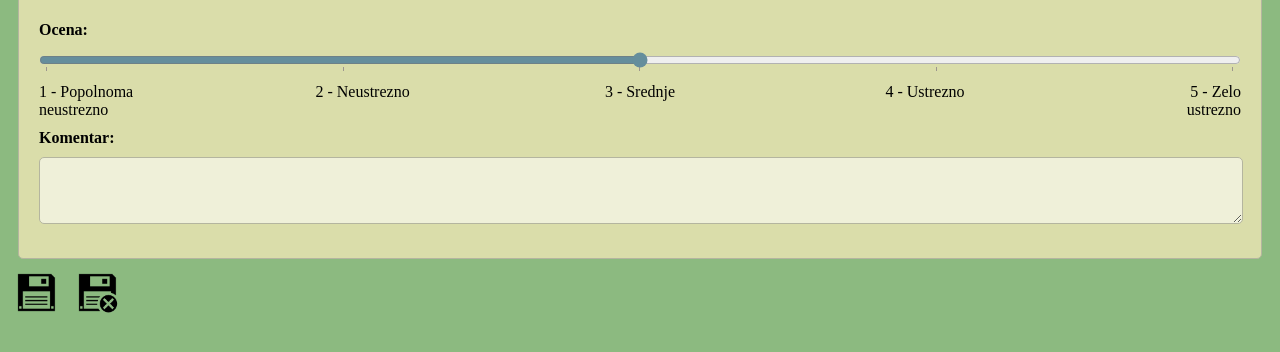
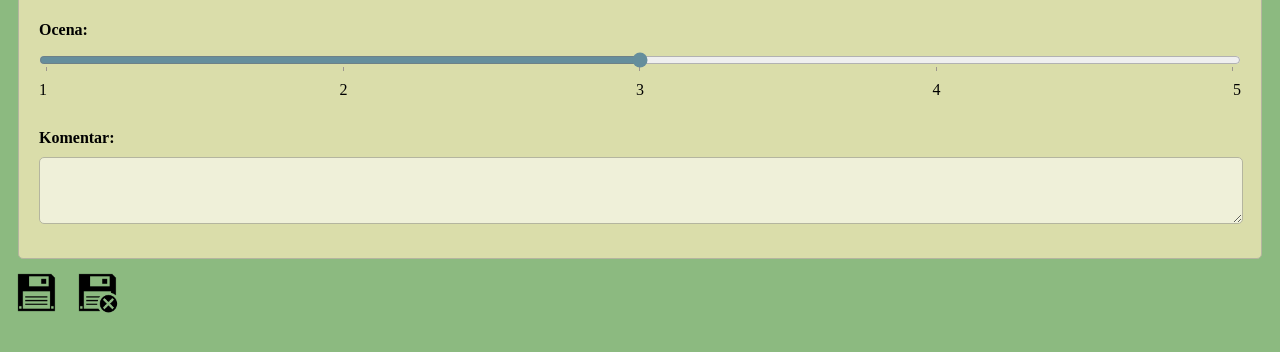
Before and after one commit to anzepirnat/ers-webapp, a Django app: template ers_evaluation/templates/ers_evaluation/edit_evaluation.html in a window 1280 px wide. Shown: the part 172-524 px from the top of the page. Run offline with Django 5.2, Linux system fonts and the light colour scheme; the template is opened without the code that fills it, so the values that code supplies are empty.

Commit message:
Scale simplified for normal user

```diff
--- a/ers_evaluation/templates/ers_evaluation/edit_evaluation.html
+++ b/ers_evaluation/templates/ers_evaluation/edit_evaluation.html
@@ -40,12 +40,12 @@
                         <option value="4"></option>
                         <option value="5"></option>
                     </datalist>
-                    <div style="position: absolute; bottom: -40px; width: 100%; display: flex; justify-content: space-between; padding: 10px 10px 0px 0px;">
-                        <span style="text-align: left; width: 23%;">1 - Popolnoma<br>neustrezno</span>
-                        <span style="text-align: left; width: 17%;">2 - Neustrezno</span>
-                        <span style="text-align: center; width: 20%;">3 - Srednje</span>
-                        <span style="text-align: right; width: 17%;">4 - Ustrezno</span>
-                        <span style="text-align: right; width: 23%;">5 - Zelo<br>ustrezno</span>
+                    <div style="position: absolute; bottom: -20px; width: 100%; display: flex; justify-content: space-between; padding: 10px 10px 0px 0px;">
+                        <span style="text-align: left; width: 25%;">1</span>
+                        <span style="text-align: left; width: 15%;">2</span>
+                        <span style="text-align: center; width: 20%;">3</span>
+                        <span style="text-align: right; width: 15%;">4</span>
+                        <span style="text-align: right; width: 25%;">5</span>
                     </div>
                 </div>
                 <div style="height: 50px;"></div>
```
Also changed, not shown: ers_evaluation/templates/ers_evaluation/evaluation.html (+12 -12 lines).
